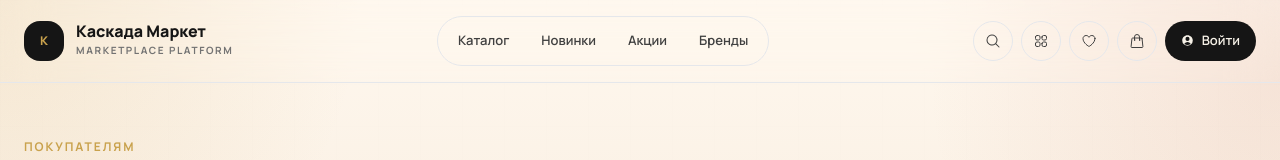
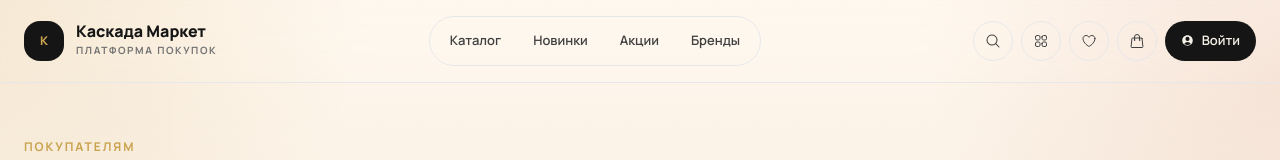
Before and after one commit to Iliavsevolodov/kaskada-, a Next.js app: page /buyers in a window 1280 px wide. Shown: the top 160 px of the page. Built offline with nearby package versions, Linux system fonts and the light colour scheme; a web font is replaced by a local one.

Commit message:
Remove English phrase from site header

```diff
--- a/src/components/SiteHeader.tsx
+++ b/src/components/SiteHeader.tsx
@@ -5,10 +5,10 @@ export function SiteHeader() {
     <header className="sticky top-0 z-50 border-b border-graphite/8 bg-cream/82 backdrop-blur-xl">
       <div className="mx-auto flex max-w-7xl items-center justify-between gap-4 px-6 py-4">
         <a className="flex items-center gap-3" href="/kaskada-/">
-          <span className="flex h-10 w-10 items-center justify-center rounded-2xl bg-graphite text-xs font-black text-gold">K</span>
+          <span className="flex h-10 w-10 items-center justify-center rounded-2xl bg-graphite text-xs font-black text-gold">К</span>
           <div>
             <p className="text-base font-black leading-none">Каскада Маркет</p>
-            <p className="section-label mt-1 text-[10px] font-bold text-neutral-500">marketplace platform</p>
+            <p className="section-label mt-1 text-[10px] font-bold text-neutral-500">платформа покупок</p>
           </div>
         </a>
         <nav className="hidden items-center gap-1 rounded-full border border-graphite/8 bg-white/72 p-1.5 md:flex">
```
